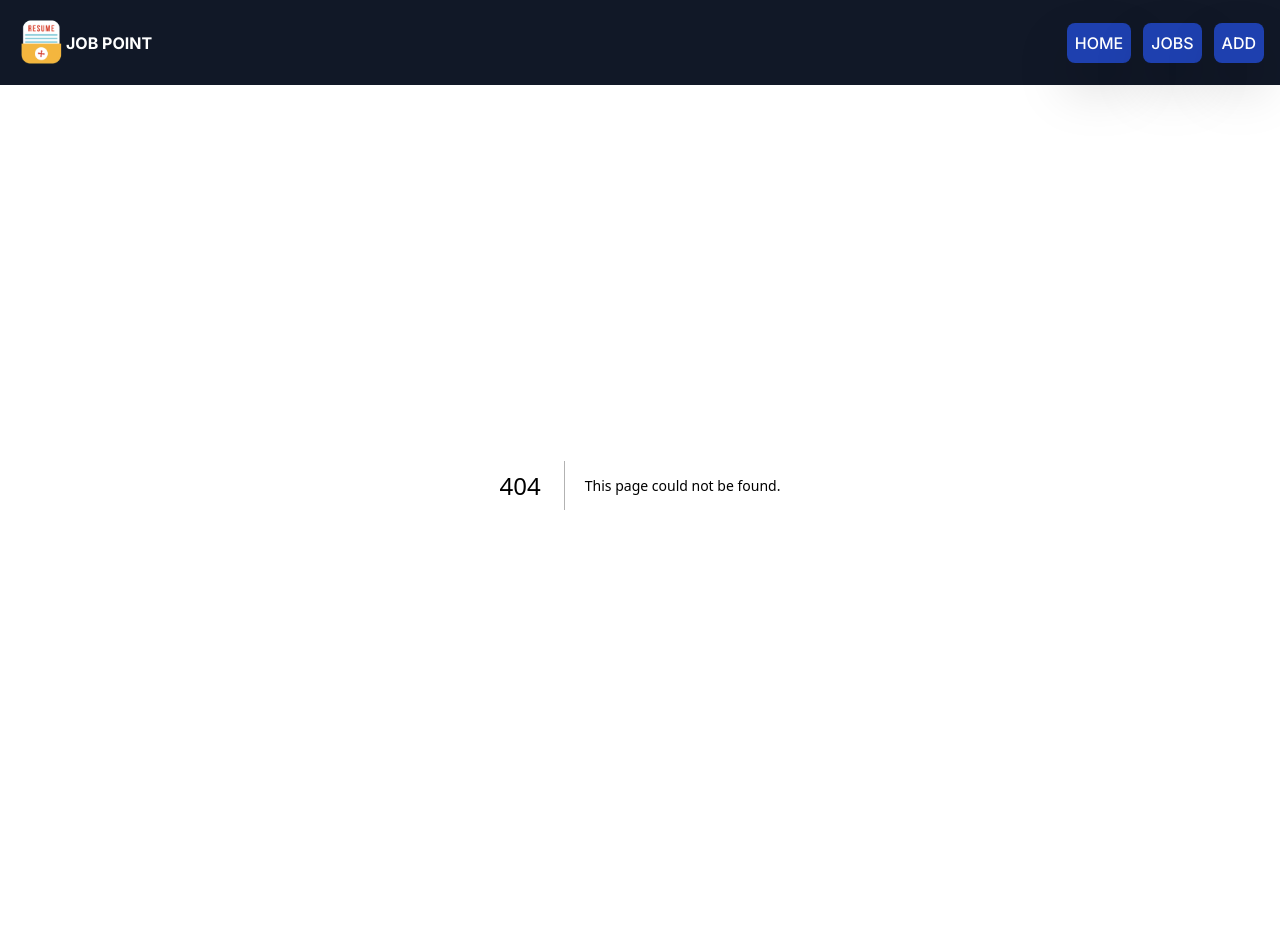
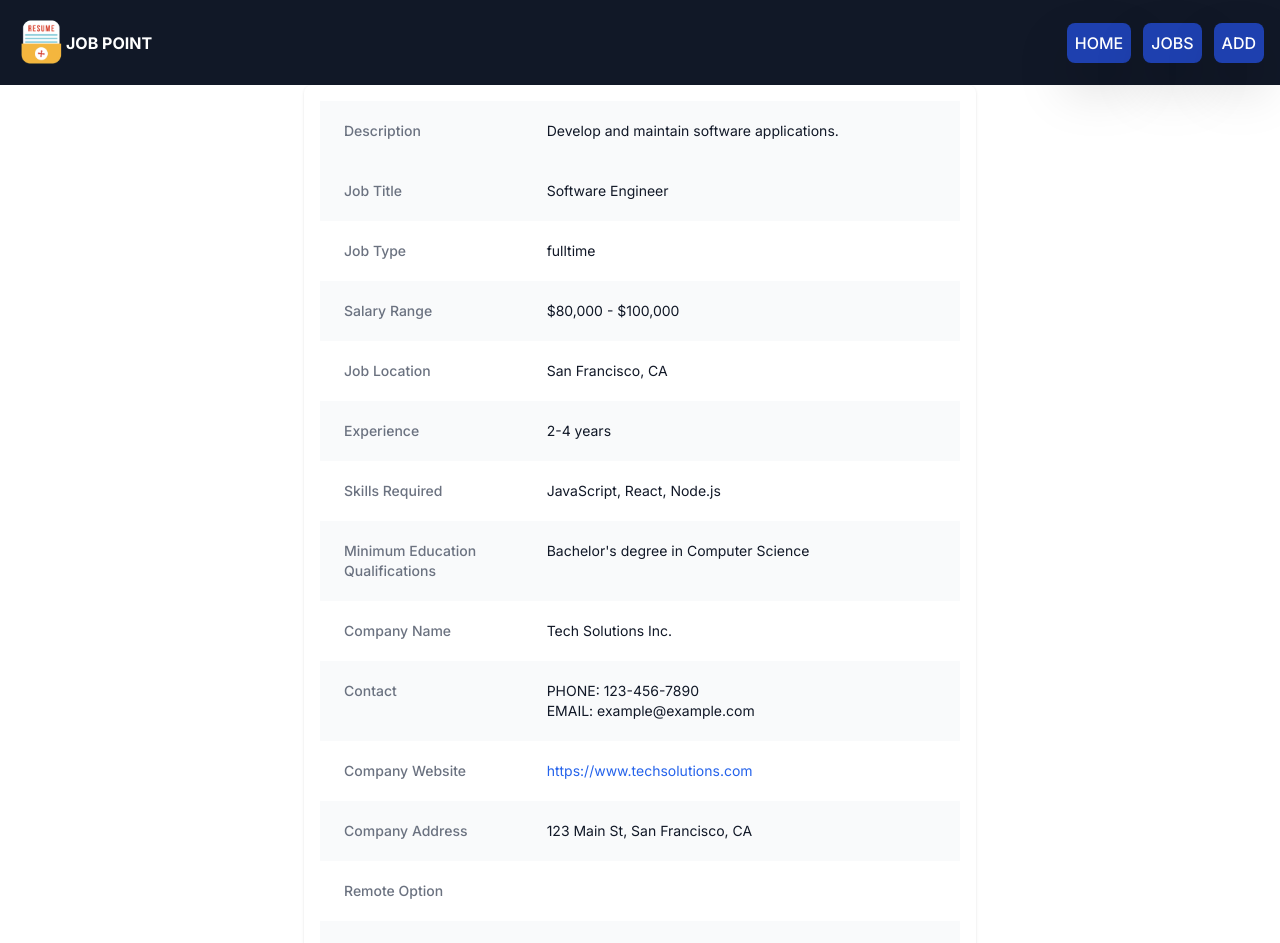
Before and after one commit to anupam1411/job-junction-central, a Next.js app: page /allJobs/1 in a window 1280 px wide. Before the commit this address had no page. Shown: the top 943 px of the page. Before the commit the page ends 885 px from the top, so only its background shows below. Built offline with nearby package versions, Linux system fonts and the light colour scheme; data requests are answered from the project's data file.

Commit message:
dynamic pagiing for each job test1

```diff
--- a/app/addJob/page.js
+++ b/app/addJob/page.js
@@ -9,7 +9,7 @@ function Page() {
     jobTitle: "",
     description: "",
     location: "",
-    remoteOption: false,
+    remoteOption: "____",
     jobType: "fulltime",
     salaryRange: "",
     skillsRequired: "",
@@ -31,7 +31,10 @@ function Page() {
       // Fetch the current jobs to get the maximum ID
       const jobsResponse = await fetch("http://localhost:8000/Jobs");
       const jobs = await jobsResponse.json();
-      const maxId = jobs.reduce((max, job) => (job.id > max ? job.id : max), 0);
+      const maxId = jobs.reduce(
+        (max, job) => Math.max(max, parseInt(job.id)),
+        0
+      );
 
       // Increment the maximum ID by 1 for the new job
       const newJobId = maxId + 1;
--- /dev/null
+++ b/app/allJobs/[id]/page.js
@@ -0,0 +1,132 @@
+import React from "react";
+import Link from "next/link";
+
+async function getJob(id) {
+  const res = await fetch("http://localhost:8000/Jobs/" + id);
+  return res.json();
+}
+
+export default async function page({ params }) {
+  const id = params.id;
+  const job = await getJob(params.id);
+
+  return (
+    <div className="bg-white shadow overflow-hidden sm:rounded-lg max-w-2xl mx-auto p-4">
+      {/* Description */}
+      <dl>
+        <div className="bg-gray-50 px-4 py-5 sm:grid sm:grid-cols-3 sm:gap-4 sm:px-6">
+          <dt className="text-sm font-medium text-gray-500">Description</dt>
+          <dd className="mt-1 text-sm text-gray-900 sm:mt-0 sm:col-span-2">
+            {job.description}
+          </dd>
+        </div>
+      </dl>
+
+      {/* Job Details */}
+      <dl>
+        <div className="bg-gray-50 px-4 py-5 sm:grid sm:grid-cols-3 sm:gap-4 sm:px-6">
+          <dt className="text-sm font-medium text-gray-500">Job Title</dt>
+          <dd className="mt-1 text-sm text-gray-900 sm:mt-0 sm:col-span-2">
+            {job.jobTitle}
+          </dd>
+        </div>
+        <div className="bg-white px-4 py-5 sm:grid sm:grid-cols-3 sm:gap-4 sm:px-6">
+          <dt className="text-sm font-medium text-gray-500">Job Type</dt>
+          <dd className="mt-1 text-sm text-gray-900 sm:mt-0 sm:col-span-2">
+            {job.jobType}
+          </dd>
+        </div>
+        <div className="bg-gray-50 px-4 py-5 sm:grid sm:grid-cols-3 sm:gap-4 sm:px-6">
+          <dt className="text-sm font-medium text-gray-500">Salary Range</dt>
+          <dd className="mt-1 text-sm text-gray-900 sm:mt-0 sm:col-span-2">
+            {job.salaryRange}
+          </dd>
+        </div>
+        <div className="bg-white px-4 py-5 sm:grid sm:grid-cols-3 sm:gap-4 sm:px-6">
+          <dt className="text-sm font-medium text-gray-500">Job Location</dt>
+          <dd className="mt-1 text-sm text-gray-900 sm:mt-0 sm:col-span-2">
+            {job.location}
+          </dd>
+        </div>
+        <div className="bg-gray-50 px-4 py-5 sm:grid sm:grid-cols-3 sm:gap-4 sm:px-6">
+          <dt className="text-sm font-medium text-gray-500">Experience</dt>
+          <dd className="mt-1 text-sm text-gray-900 sm:mt-0 sm:col-span-2">
+            {job.experience}
+          </dd>
+        </div>
+        <div className="bg-white px-4 py-5 sm:grid sm:grid-cols-3 sm:gap-4 sm:px-6">
+          <dt className="text-sm font-medium text-gray-500">Skills Required</dt>
+          <dd className="mt-1 text-sm text-gray-900 sm:mt-0 sm:col-span-2">
+            {job.skillsRequired}
+          </dd>
+        </div>
+        <div className="bg-gray-50 px-4 py-5 sm:grid sm:grid-cols-3 sm:gap-4 sm:px-6">
+          <dt className="text-sm font-medium text-gray-500">
+            Minimum Education Qualifications
+          </dt>
+          <dd className="mt-1 text-sm text-gray-900 sm:mt-0 sm:col-span-2">
+            {job.education}
+          </dd>
+        </div>
+      </dl>
+
+      {/* Company Details */}
+      <dl>
+        <div className="bg-white px-4 py-5 sm:grid sm:grid-cols-3 sm:gap-4 sm:px-6">
+          <dt className="text-sm font-medium text-gray-500">Company Name</dt>
+          <dd className="mt-1 text-sm text-gray-900 sm:mt-0 sm:col-span-2">
+            {job.companyName}
+          </dd>
+        </div>
+        <div className="bg-gray-50 px-4 py-5 sm:grid sm:grid-cols-3 sm:gap-4 sm:px-6">
+          <dt className="text-sm font-medium text-gray-500">Contact </dt>
+          <dd className="mt-1 text-sm text-gray-900 sm:mt-0 sm:col-span-2">
+            PHONE: {job.contactPhone} <br /> EMAIL: {job.contactEmail}
+          </dd>
+        </div>
+        <div className="bg-white px-4 py-5 sm:grid sm:grid-cols-3 sm:gap-4 sm:px-6">
+          <dt className="text-sm font-medium text-gray-500">Company Website</dt>
+          <dd className="mt-1 text-sm text-gray-900 sm:mt-0 sm:col-span-2">
+            <Link className="text-blue-600" href={job.companyWebsite}>
+              {job.companyWebsite}
+            </Link>
+          </dd>
+        </div>
+        <div className="bg-gray-50 px-4 py-5 sm:grid sm:grid-cols-3 sm:gap-4 sm:px-6">
+          <dt className="text-sm font-medium text-gray-500">Company Address</dt>
+          <dd className="mt-1 text-sm text-gray-900 sm:mt-0 sm:col-span-2">
+            {job.companyAddress}
+          </dd>
+        </div>
+      </dl>
+
+      {/* Additional Information */}
+      <dl>
+        <div className="bg-white px-4 py-5 sm:grid sm:grid-cols-3 sm:gap-4 sm:px-6">
+          <dt className="text-sm font-medium text-gray-500">Remote Option</dt>
+          <dd className="mt-1 text-sm text-gray-900 sm:mt-0 sm:col-span-2">
+            {job.remoteOption}
+          </dd>
+        </div>
+        <div className="bg-gray-50 px-4 py-5 sm:grid sm:grid-cols-3 sm:gap-4 sm:px-6">
+          <dt className="text-sm font-medium text-gray-500">
+            Last Date to Apply
+          </dt>
+          <dd className="mt-1 text-sm text-gray-900 sm:mt-0 sm:col-span-2">
+            {job.lastDateToApply}
+          </dd>
+        </div>
+      </dl>
+
+      {/* Actions */}
+      <div className="mt-5">
+        <Link
+          href={job.companyWebsite}
+          className="text-blue-500 hover:underline"
+        >
+          Visit Company Website
+        </Link>
+      </div>
+    </div>
+  );
+}
--- a/assets/jobList.json
+++ b/assets/jobList.json
@@ -1,7 +1,7 @@
 {
   "Jobs": [
     {
-      "id": 1,
+      "id": "1",
       "jobTitle": "Software Engineer",
       "description": "Develop and maintain software applications.",
       "location": "San Francisco, CA",
@@ -20,7 +20,7 @@
       "companyAddress": "123 Main St, San Francisco, CA"
     },
     {
-      "id": 2,
+      "id": "2",
       "jobTitle": "Marketing Specialist",
       "description": "Create and execute marketing campaigns.",
       "location": "New York, NY",
@@ -39,7 +39,7 @@
       "companyAddress": "456 Oak St, New York, NY"
     },
     {
-      "id": 3,
+      "id": "3",
       "jobTitle": "Data Analyst",
       "description": "Analyze and interpret data to drive business decisions.",
       "location": "Chicago, IL",
@@ -58,7 +58,7 @@
       "companyAddress": "789 Elm St, Chicago, IL"
     },
     {
-      "id": 4,
+      "id": "4",
       "jobTitle": "Graphic Designer",
       "description": "Create visual concepts and designs for various projects.",
       "location": "Los Angeles, CA",
@@ -77,7 +77,7 @@
       "companyAddress": "321 Pine St, Los Angeles, CA"
     },
     {
-      "id": 5,
+      "id": "5",
       "jobTitle": "Content Writer",
       "description": "Produce engaging and informative content for various platforms.",
       "location": "Austin, TX",
@@ -96,7 +96,7 @@
       "companyAddress": "567 Maple St, Austin, TX"
     },
     {
-      "id": 6,
+      "id": "6",
       "jobTitle": "Sales Representative",
       "description": "Sell products or services to potential customers.",
       "location": "Miami, FL",
@@ -116,41 +116,22 @@
     },
     {
       "id": 7,
-      "jobTitle": "https://anupam-deploys.netlify.app/",
-      "description": "dd",
+      "jobTitle": "Front End Web Developer",
+      "description": "xx",
       "location": "Mumbai, Maharashtra",
-      "remoteOption": false,
+      "remoteOption": "____",
       "jobType": "fulltime",
-      "salaryRange": "ff",
-      "skillsRequired": "f",
-      "experience": "f",
-      "education": "S",
-      "cgpaOrPercentage": "d",
-      "lastDateToApply": "2024-05-24",
+      "salaryRange": "8",
+      "skillsRequired": "xssc",
+      "experience": "100",
+      "education": "d",
+      "cgpaOrPercentage": "10",
+      "lastDateToApply": "2024-05-02",
       "contactEmail": "sagaranupam2@gmail.com",
       "contactPhone": "09175003239",
-      "companyName": "fixing numnering issue of json",
+      "companyName": "GuruKrupa ",
       "companyWebsite": "https://main--jobjunctioncentral.netlify.app/addJob",
-      "companyAddress": "B-503 Siddhivinayak heights, Bhabola-Chulna road, Kauls Heritage City, Near Mount Carmel School, Vasai Road West, 401201"
-    },
-    {
-      "id": 8,
-      "jobTitle": "https://anupam-deploys.netlify.app/",
-      "description": "s",
-      "location": "Mumbai, Maharashtra",
-      "remoteOption": false,
-      "jobType": "internship",
-      "salaryRange": "s",
-      "skillsRequired": "8",
-      "experience": "s",
-      "education": "S",
-      "cgpaOrPercentage": "S",
-      "lastDateToApply": "2024-05-08",
-      "contactEmail": "sagaranupam2@gmail.com",
-      "contactPhone": "09175003239",
-      "companyName": "2nd test",
-      "companyWebsite": "https://main--jobjunctioncentral.netlify.app/addJob",
-      "companyAddress": "B-503 Siddhivinayak heights, Bhabola-Chulna road, Kauls Heritage City, Near Mount Carmel School, Vasai Road West, 401201"
+      "companyAddress": "B-503 siddhivinayak heights, bhabola-chulna road, Near Mount Carmel School, Vasai Road West, 401202"
     }
   ]
 }
--- a/components/JobForm.jsx
+++ b/components/JobForm.jsx
@@ -46,14 +46,25 @@ function JobFrom({ formData, onChange, onSubmit }) {
           <label className="block text-gray-700 text-sm font-bold mb-2">
             Remote Option:
           </label>
-          <input
+          <select
+            name="remoteOption"
+            value={formData.remoteOption}
+            onChange={onChange}
+            className="shadow appearance-none border rounded w-full py-2 px-3 text-gray-700 leading-tight focus:outline-none focus:shadow-outline"
+          >
+            <option value="yes">Yes</option>
+            <option value="no">No</option>
+          </select>
+          {/* <input
             type="checkbox"
             name="remoteOption"
             checked={formData.remoteOption}
             onChange={onChange}
             className="mr-2 leading-tight"
-          />
-          <span className="text-sm">Yes, remote option available</span>
+          /> */}
+          <span className="text-sm">
+            {formData.remoteOption}, remote option available
+          </span>
         </div>
         <div className="mb-4">
           <label className="block text-gray-700 text-sm font-bold mb-2">
--- a/components/jobListing.jsx
+++ b/components/jobListing.jsx
@@ -6,13 +6,16 @@ function JobListing({ job }) {
 
   return (
     <div className="m-1">
+      {" "}
       <li
         key={job.id}
         className="m-2 sm:w-[30vw] sm:max-h-[60vh] w-[85vw] h-fit min-h-[30vh] text-sm bg-gray-200 p-4 rounded-md"
       >
+        <Link href={`allJobs/${job.id}`} job={job}>
+          <p className="text-gray-800 font-semibold">{job.jobTitle}</p>
+        </Link>
         <p>{job.id}</p>
         <p className="mr-4">Job Type: {job.jobType}</p>
-        <p className="text-gray-800 font-semibold">{job.jobTitle}</p>
         <div className="flex flex-wrap mt-2">
           <p className="mr-4">Salary Range: {job.salaryRange}</p>
           <p className="mr-4">Location: {job.location}</p>
@@ -21,7 +24,7 @@ function JobListing({ job }) {
         </div>
         {showMore && (
           <div className="mt-2">
-            {/* <p className="mr-4">Education: {job.education}</p>
+            <p className="mr-4">Education: {job.education}</p>
             <p>Contact Email: {job.contactEmail}</p>
             <p>Contact Phone: {job.contactPhone}</p>
             <p>Company Name: {job.companyName}</p>
@@ -32,7 +35,7 @@ function JobListing({ job }) {
               <Link className="text-blue-600" href={job.companyWebsite}>
                 {job.companyWebsite}
               </Link>
-            </p> */}
+            </p>
             <p className="text-gray-600">{job.description}</p>
             <p>Company Address: {job.companyAddress}</p>
           </div>
@@ -41,6 +44,9 @@ function JobListing({ job }) {
         <button onClick={() => setShowMore(!showMore)}>
           {showMore ? "Show Less" : "Show More"}
         </button>
+        <br />
+        <br />
+        <Link href={`allJobs/${job.id}`}>READ MORE</Link>
       </li>
     </div>
   );
```
